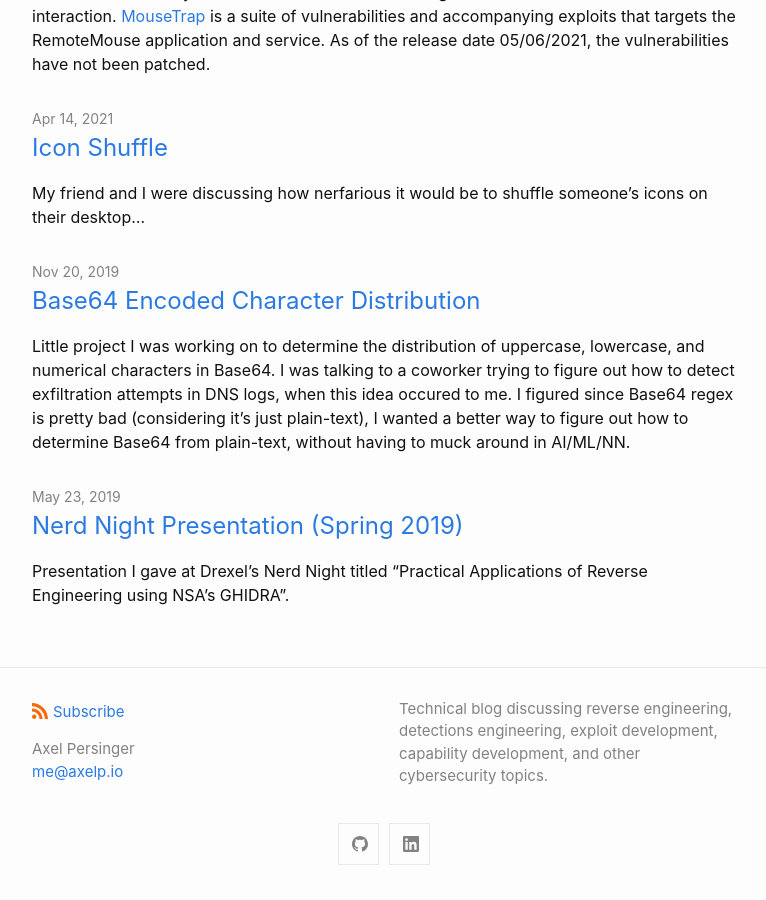
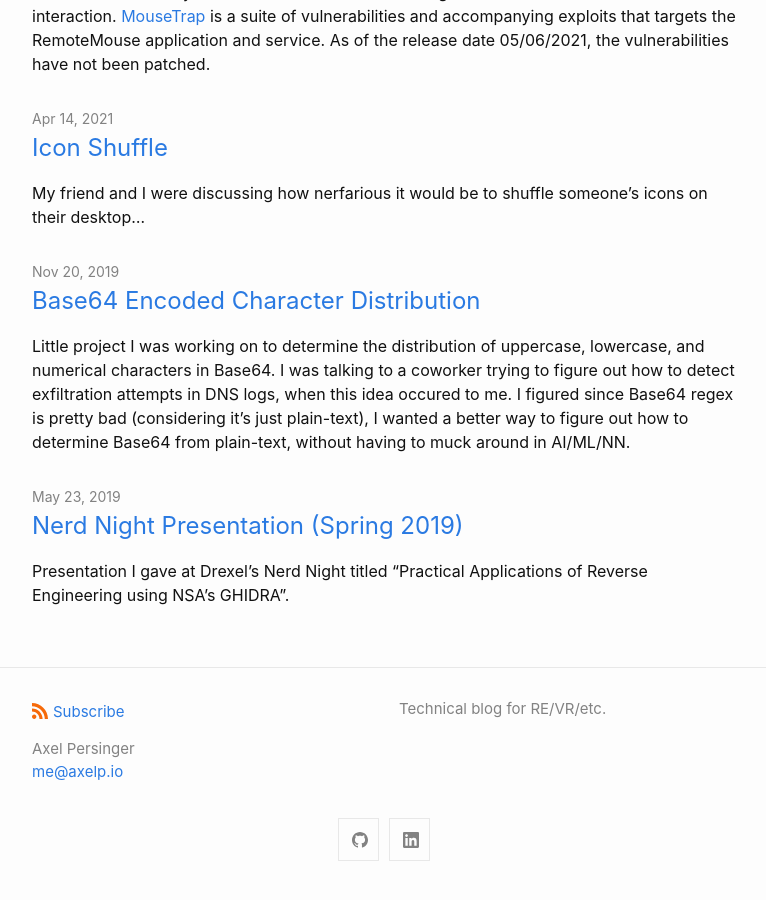
Before and after one commit to CuckooEXE/cuckooexe.github.io, a Jekyll site: the page built from index.md, in a window 1280 px wide and 900 px high, scrolled down 805 px. Shown: the whole window, without its empty margins (256-1022 px from the left). Built offline with Jekyll 4.4.1, drawn with Linux system fonts in a browser that asks for light colours.

Commit message:
Update _config.yml

```diff
--- a/_config.yml
+++ b/_config.yml
@@ -3,8 +3,7 @@
   name: Axel Persinger
   email: me@axelp.io
 description: > # this means to ignore newlines until "show_excerpts:"
-  Technical blog discussing reverse engineering, detections engineering,
-  exploit development, capability development, and other cybersecurity topics.
+  Technical blog for RE/VR/etc.
 
 show_excerpts: true # set to true to show excerpts on the homepage
 
```
